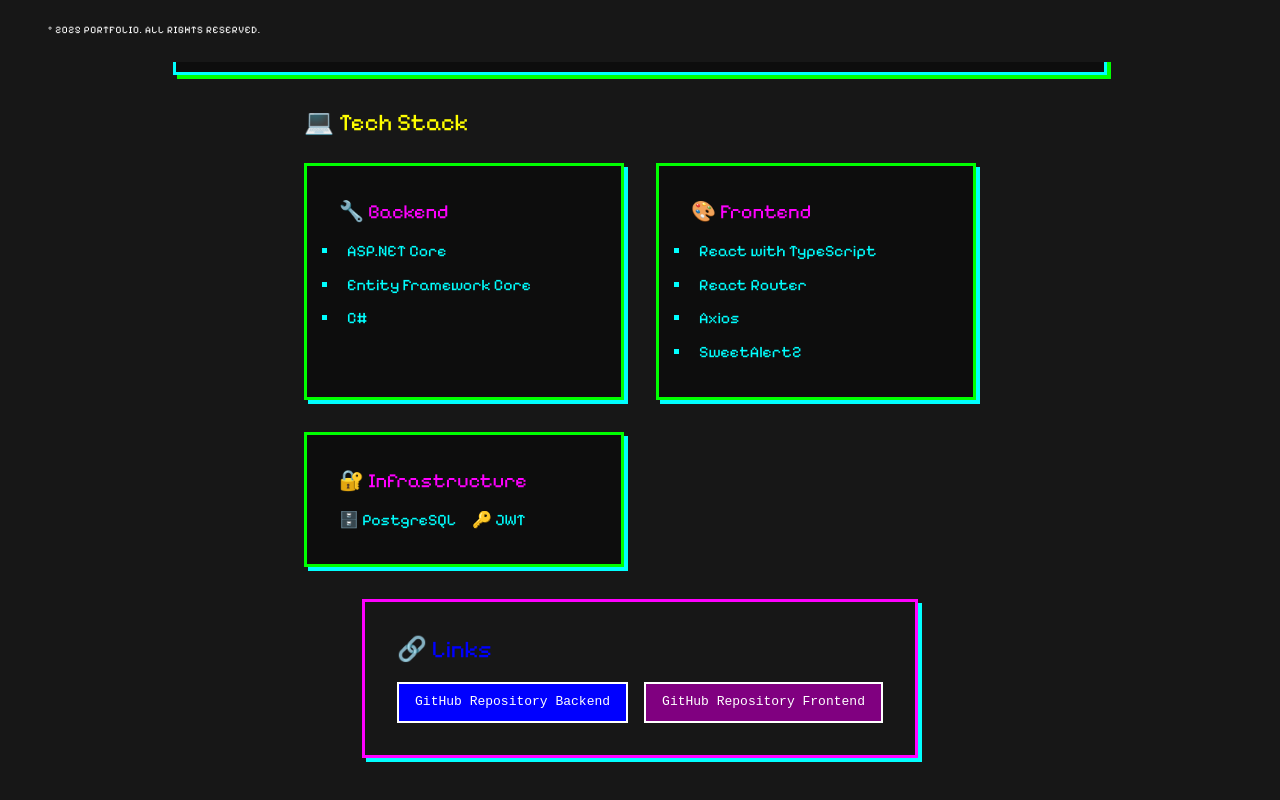
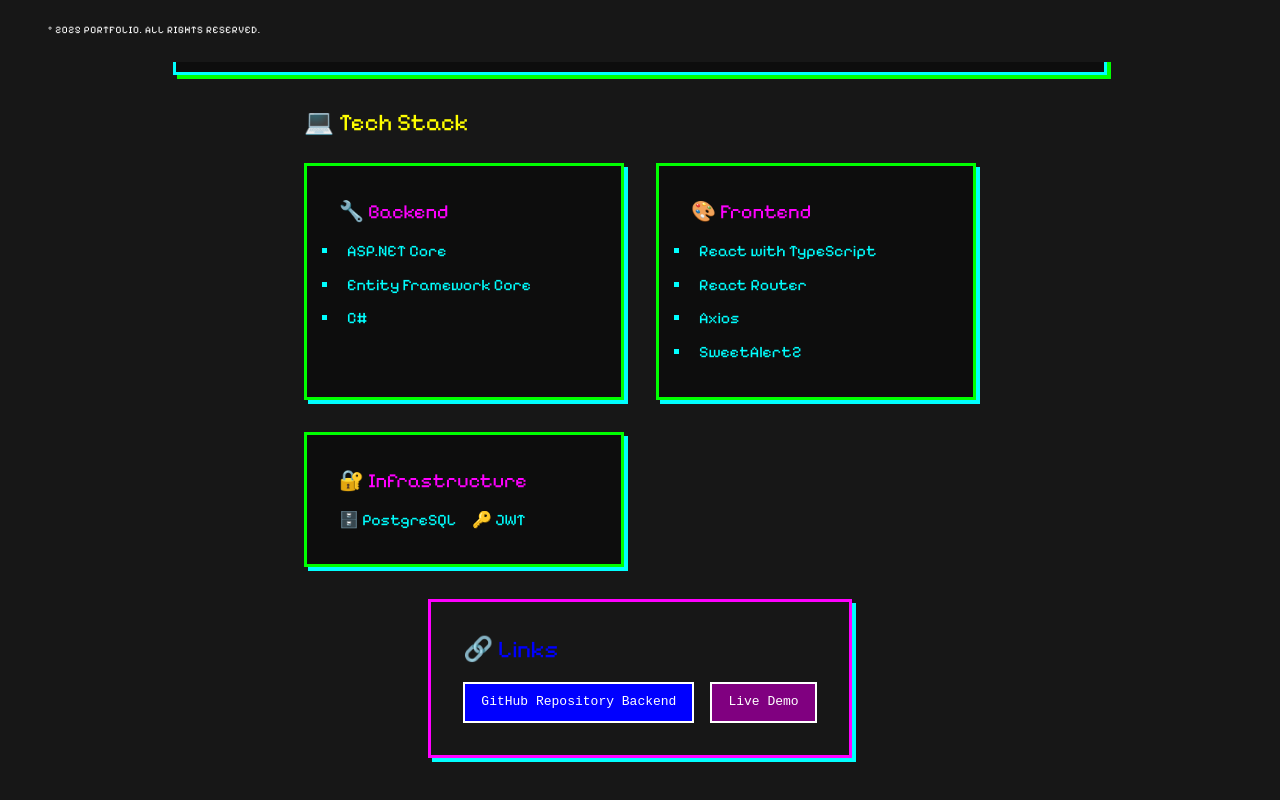
Before and after one commit to asyayakim/portfolio, a Next.js app: page /projects/project-1 in a window 1280 px wide. Shown: the part 738-1538 px from the top of the page. Built offline with nearby package versions, Linux system fonts and the light colour scheme.

Commit message:
Small links update

```diff
--- a/app/projects/[slug]/page.tsx
+++ b/app/projects/[slug]/page.tsx
@@ -68,7 +68,7 @@
     },
     links: {
       github: "https://github.com/asyayakim/HotelService",
-      adminDashboard: "https://github.com/asyayakim/hotel-service-frontend"
+      liveDemo: "https://hotel-service-frontend-kefi.vercel.app/"
     }
   },
   {
@@ -123,32 +123,32 @@
 {
   id: 3,
   slug: "project-3",
-    title: "Job-tracker",
-    description: "This project is under development and git hub links are not being provided.",
+  title: "Charity Store",
+  description: "An online charity store that allows users to browse and purchase donated products while supporting charitable causes.",
   link: "/projects/project3",
   details: {
     overview: [
-        "Facilitates hotel management and bookings",
-        "Implements JWT-based authentication system",
-        "Provides dual interfaces for users and administrators"
+      "Provides an online platform for charity-based product sales",
+      "Supports product browsing and purchasing for social good",
+      "Includes management tools for products and orders"
     ],
     features: [
-        "User authentication with role-based access",
-        "Hotel browsing with pagination and favorites",
-        "Reservation system with date selection",
-        "Secure payment processing integration",
-        "User profile management",
-        "Admin dashboard for hotel/reservation management"
+      "Product listing and detailed product pages",
+      "Store browsing with categories",
+      "Shopping cart and checkout functionality",
+      "Order management system",
+      "Responsive and user-friendly UI",
+      "API-based product and store management"
     ],
     techStack: {
       backend: [
         "ASP.NET Core",
-          "Entity Framework Core",
+        "Entity Framework Core"
       ],
       frontend: [
         "React",
         "React Router",
-          "Axios",
+        "Axios"
       ],
       database: "PostgreSQL",
       authentication: "JWT",
@@ -156,7 +156,7 @@
     }
   },
     links: {
-
+   liveDemo: "https://product-service-frontend-git-main-asyayakims-projects.vercel.app",
     }
   },
 ];
@@ -259,8 +259,8 @@
             <a href={project.links?.github} className="pixel-button bg-pixel-blue hover:bg-pixel-darkblue">
               GitHub Repository Backend
             </a>
-            <a href={project.links?.adminDashboard} className="pixel-button bg-pixel-purple hover:bg-pixel-darkpurple">
-              GitHub Repository Frontend
+            <a href={project.links?.liveDemo} className="pixel-button bg-pixel-purple hover:bg-pixel-darkpurple">
+              Live Demo
             </a>
           </div>
         </section>
--- a/app/projects/page.tsx
+++ b/app/projects/page.tsx
@@ -6,6 +6,7 @@
   title: string;
   description: string;
   link: string;
+  liveDemo?: string;
 }
 const projects: Project[] = [
       {
@@ -14,7 +15,8 @@
         name: "Hotel Booking",
         title: "Hotel Booking",
         description: "Full-stack hotel management system with advanced booking features",
-        link: "/projects/project1",
+    link: "/projects/project1",
+        liveDemo: "https://product-service-frontend-git-main-asyayakims-projects.vercel.app",
       },
       {
         id: 2,
@@ -27,10 +29,11 @@
       {
         id: 3,
         slug: "project-3",
-        name: "Job-tracker",
-        title: "Job-tracker",
-        description: "Project is under development.",
+        name: "Charity Store",
+        title: "Charity Store",
+        description: "An online charity store that allows users to browse and purchase donated products while supporting charitable causes.",
         link: "/projects/project3",
+        liveDemo: "https://product-service-frontend-git-main-asyayakims-projects.vercel.app",
       },
     ];
 
@@ -53,6 +56,14 @@
             >
               View Project
             </Link>
+            {project.liveDemo && (
+              <Link
+                href={project.liveDemo}
+                className="ml-4 text-blue-500 underline"
+              >
+                Live Demo
+              </Link>
+            )}
           </article>
         ))}
       </div>
```
Also changed, not shown: 2 other files (tests, documents, lock files or other folders). Lines whose indentation alone changed are shown as unchanged.
